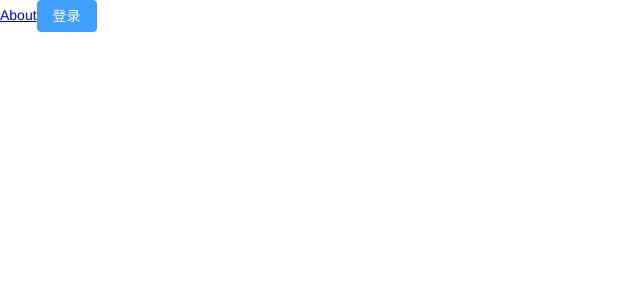
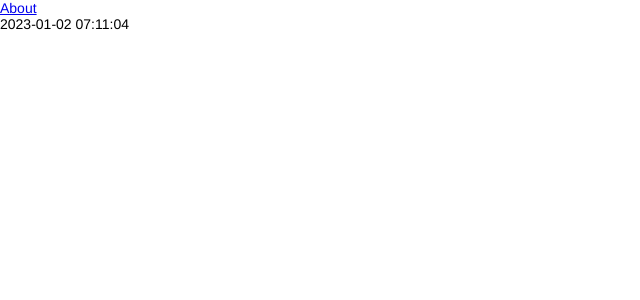
Before and after one commit to ruihua-code/vue-chatbot-web, a Vue app: page /home in a window 1280 px wide. Shown: the top 300 px of the page, without its empty margins (0-640 px from the left). Built offline with nearby package versions, Linux system fonts and the light colour scheme.

Commit message:
feat: 添加useDateFormat日期格式化工具

```diff
--- /dev/null
+++ b/src/assets/styles/var.scss
@@ -0,0 +1 @@
+$primary-color: red;
--- a/src/views/HomeView.vue
+++ b/src/views/HomeView.vue
@@ -1,23 +1,12 @@
-<script lang="ts">
-import { login } from '@/api/login';
+<script setup lang="ts">
+import { useNow, useDateFormat } from '@vueuse/core';
 
-export default {
-  methods: {
-    onLogin() {
-      login({
-        username: 'zrh',
-        phone: '15510051902',
-      }).then((res) => {
-        console.log(res);
-      });
-    },
-  },
-};
+const formatted = useDateFormat(useNow(), 'YYYY-MM-DD HH:mm:ss');
 </script>
 
 <template>
   <main>
     <RouterLink to="/about">About</RouterLink>
-    <ElButton type="primary" @click="onLogin">登录</ElButton>
+    <div>{{ formatted }}</div>
   </main>
 </template>
--- a/vite.config.ts
+++ b/vite.config.ts
@@ -37,7 +37,7 @@ export default defineConfig({
   css: {
     preprocessorOptions: {
       scss: {
-        additionalData: `@use "@/assets/theme/default.scss" as *;`,
+        additionalData: `@use "@/assets/theme/default.scss" as *; @use "@/assets/styles/var.scss" as *;`,
       },
     },
   },
```
